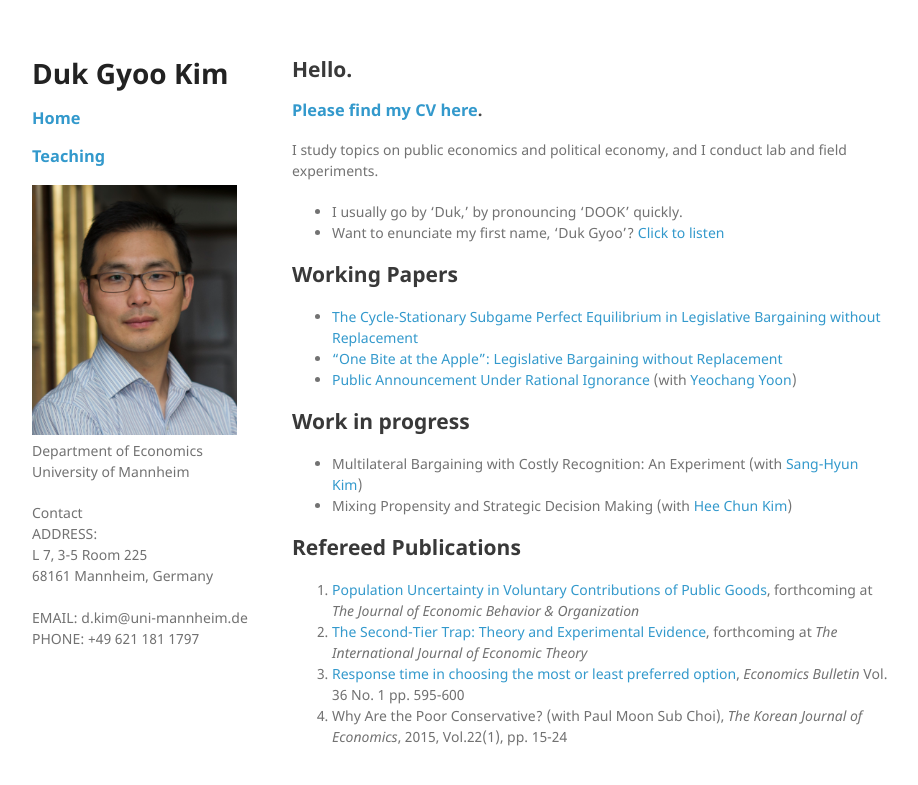
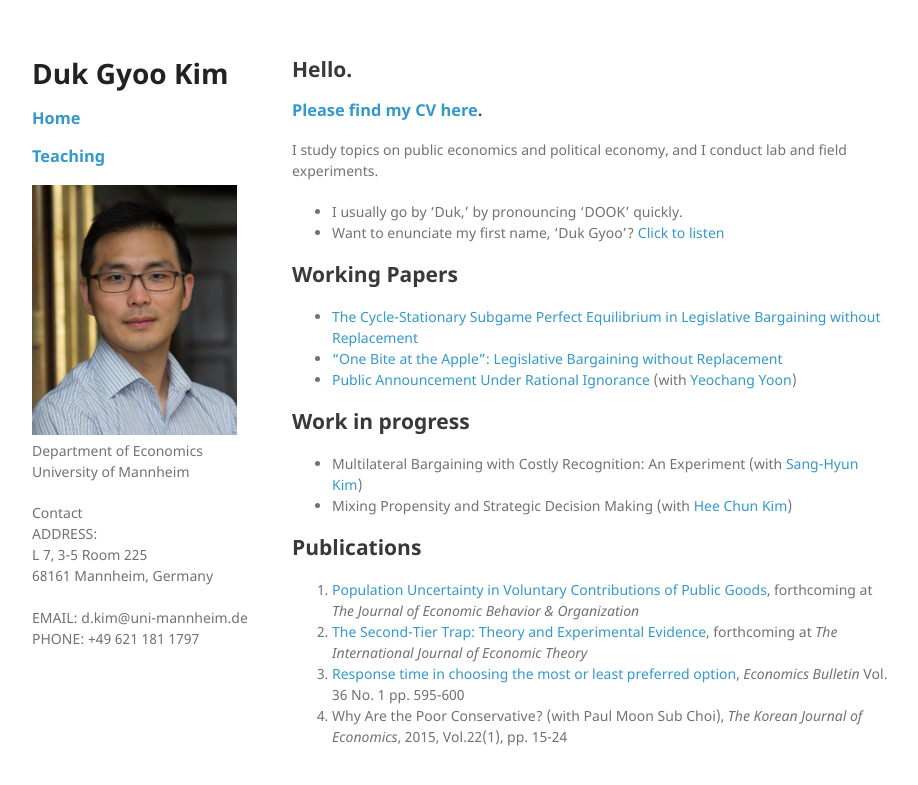
Before and after one commit to kimdukgyoo/kimdukgyoo.github.io, a Jekyll site: the page built from index.md, in a window 1280 px wide. Shown: the top 785 px of the page, without its empty margins (178-1096 px from the left). Built offline with Jekyll 4.4.1, drawn with Linux system fonts in a browser that asks for light colours; our own code applies the rules of GitHub Pages for plain Markdown files.

Commit message:
Update index.md

```diff
--- a/index.md
+++ b/index.md
@@ -18,7 +18,7 @@ I study topics on public economics and political economy, and I conduct lab and
 * Multilateral Bargaining with Costly Recognition: An Experiment (with [Sang-Hyun Kim](https://sites.google.com/site/sanghyunkim46/home "Sang-Hyun Kim's webpage"))
 * Mixing Propensity and Strategic Decision Making (with [Hee Chun Kim](https://sites.google.com/site/hckim0822/home "Hee Chun Kim's webpage"))
 
-## Refereed Publications
+## Publications
 1.  <a href="https://doi.org/10.1016/j.jebo.2017.10.009" target="_blank"> Population Uncertainty in Voluntary Contributions of Public Goods</a>, forthcoming at _The Journal of Economic Behavior & Organization_
 1. <a href="https://kimdukgyoo.github.io/pdfjs/web/viewer.html?file=TheSecondTierTrap-TheoryandEvidence.pdf" target="_blank">The Second-Tier Trap: Theory and Experimental Evidence</a>, forthcoming at _The International Journal of Economic Theory_
 2. <a href="http://www.accessecon.com/Pubs/EB/2016/Volume36/EB-16-V36-I1-P59.pdf" target="_blank"> Response time in choosing the most or least preferred option</a>, _Economics Bulletin_ Vol. 36 No. 1 pp. 595-600
```
